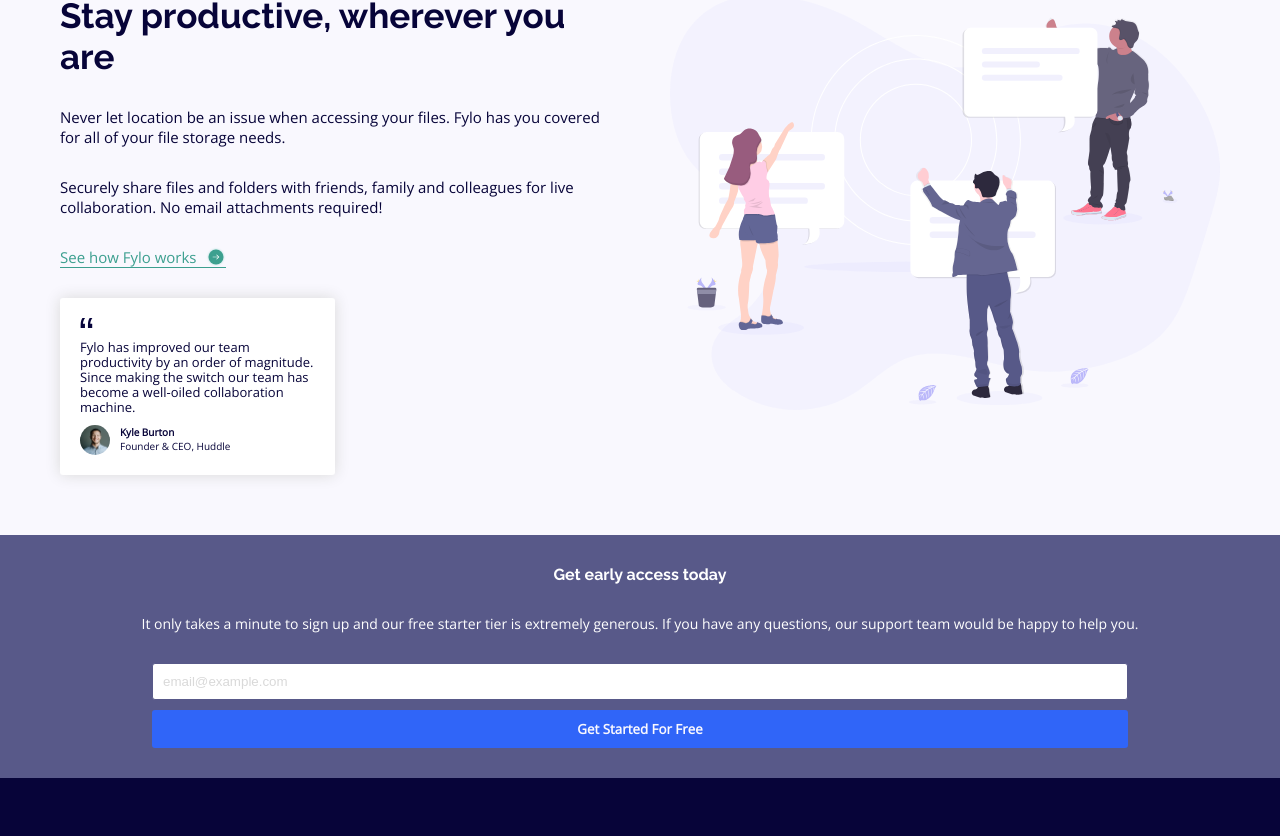
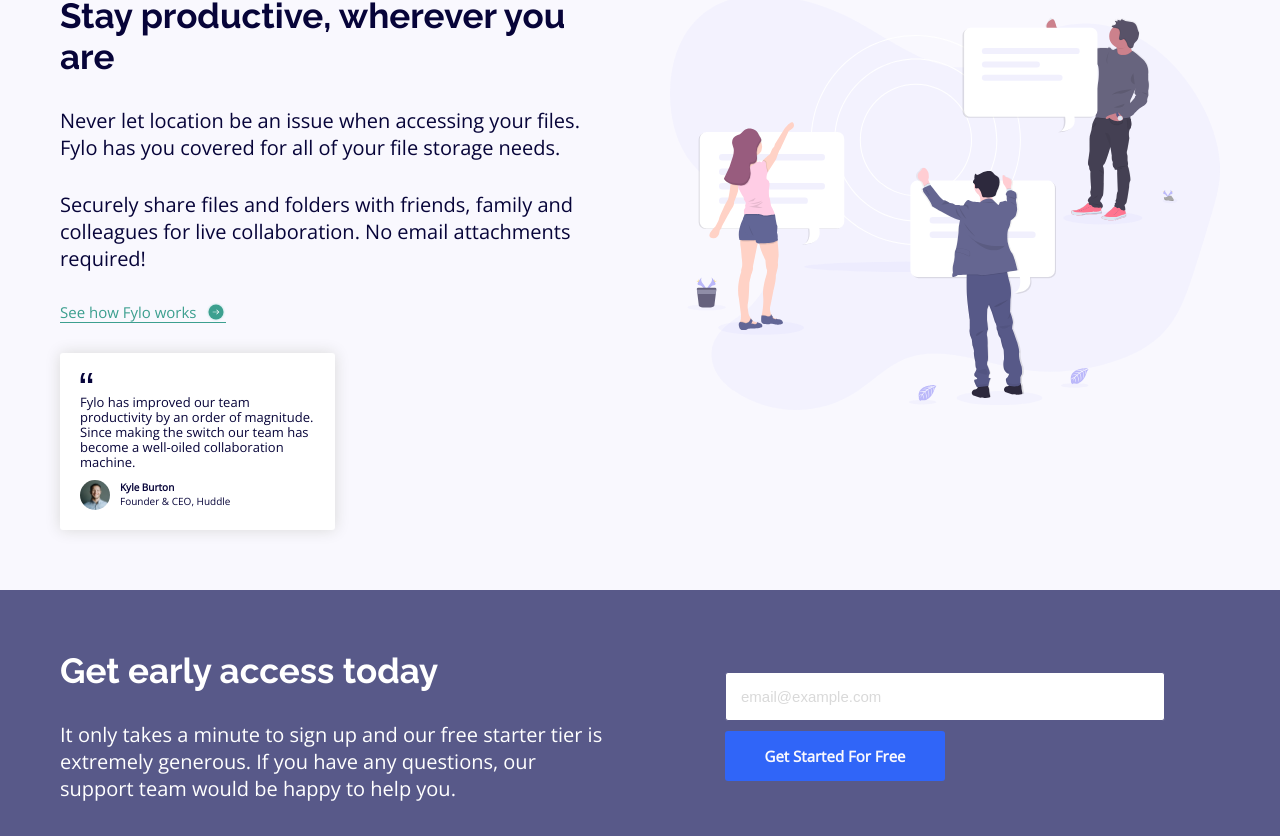
Before and after one commit to aaronshivers/fylo, an Angular app: page / in a window 1280 px wide. Shown: the part 1088-1924 px from the top of the page. Built offline with nearby package versions, Linux system fonts and the light colour scheme.

Commit message:
update tertiary for desktop

```diff
--- a/src/app/primary/primary.component.scss
+++ b/src/app/primary/primary.component.scss
@@ -77,7 +77,7 @@
   }
 
   .primary__text {
-    font-size: 1.5rem;
+    font-size: 2rem;
   }
 
   .primary__form {
--- a/src/app/secondary/secondary.component.scss
+++ b/src/app/secondary/secondary.component.scss
@@ -113,7 +113,7 @@
   }
 
   .secondary__text {
-    font-size: 1.5rem;
+    font-size: 2rem;
   }
 
   .secondary__link {
--- a/src/app/tertiary/tertiary.component.html
+++ b/src/app/tertiary/tertiary.component.html
@@ -1,10 +1,12 @@
 <section class="tertiary">
-  <h3 class="tertiary__heading">Get early access today</h3>
-  <p class="tertiary__body">
-    It only takes a minute to sign up and our free starter tier is extremely
-    generous. If you have any questions, our support team would be happy to
-    help you.
-  </p>
+  <div class="tertiary__body">
+    <h3 class="tertiary__heading">Get early access today</h3>
+    <p class="tertiary__text">
+      It only takes a minute to sign up and our free starter tier is extremely
+      generous. If you have any questions, our support team would be happy to
+      help you.
+    </p>
+  </div>
   <form class="tertiary__form">
     <input
       type="text"
--- a/src/app/tertiary/tertiary.component.scss
+++ b/src/app/tertiary/tertiary.component.scss
@@ -9,13 +9,18 @@
   padding: 3rem;
 }
 
+.tertiary__body {
+  display: grid;
+  grid-gap: 3rem;
+}
+
 .tertiary__heading {
   font-family: $font-headings;
   font-weight: 700;
   font-size: 1.6rem;
 }
 
-.tertiary__body {
+.tertiary__text {
   font-size: 1.4rem;
 }
 
@@ -45,3 +50,35 @@
   border: none;
   border-radius: 3px;
 }
+
+@media (min-width: 992px) {
+  .tertiary {
+    grid-template-columns: repeat(2, 1fr);
+    grid-gap: 6rem;
+    padding: 6rem;
+    text-align: left;
+  }
+
+  .tertiary__heading {
+    font-size: 3.5rem;
+  }
+
+  .tertiary__text {
+    font-size: 2rem;
+  }
+
+  .tertiary__form {
+    align-content: center;
+  }
+
+  .tertiary__input {
+    font-size: 1.5rem;
+    padding: 1.5rem;
+  }
+
+  .tertiary__button {
+    font-size: 1.5rem;
+    padding: 1.5rem;
+    width: 50%;
+  }
+}
```
